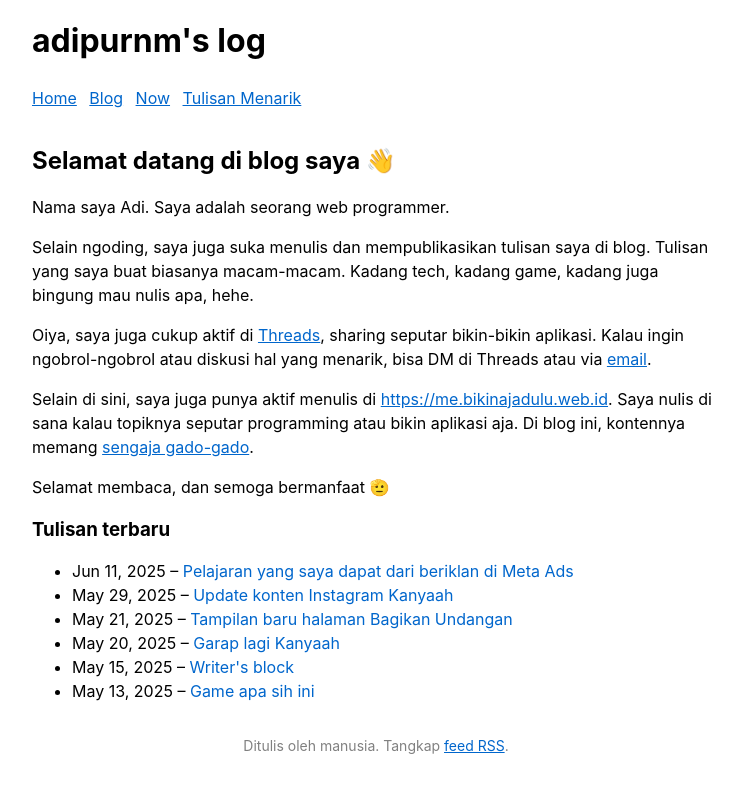
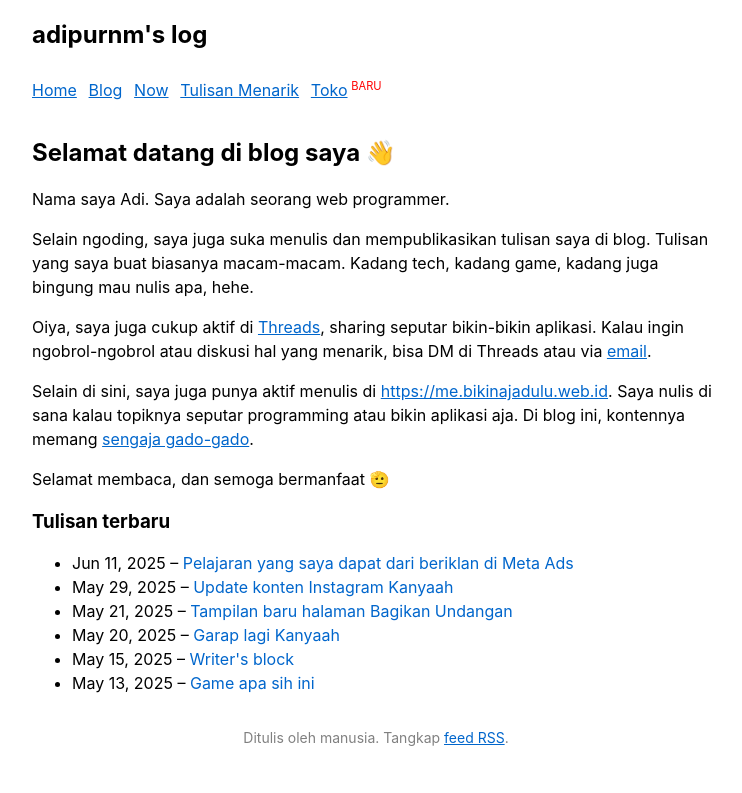
Before and after one commit to adiprnm/weblog, a Jekyll site: the page built from index.html, in a window 1280 px wide. Shown: the top 793 px of the page, without its empty margins (264-1006 px from the left). Built offline with Jekyll 4.4.1, drawn with Linux system fonts in a browser that asks for light colours.

Commit message:
Add new Toko navlink

```diff
--- a/_data/navlinks.yml
+++ b/_data/navlinks.yml
@@ -6,3 +6,6 @@
   url: /now
 - name: Tulisan Menarik
   url: /tulisan-menarik
+- name: Toko
+  url: https://store.adipurnm.my.id
+  text: BARU
--- a/_layouts/default.html
+++ b/_layouts/default.html
@@ -15,10 +15,14 @@
       {% assign links = "/, /blog" | split: ", " %}
       {% assign navlinks = site.data.navlinks | map: "url" %}
       <heading>
-        <h1>{{ site.title }}</h1>
+        <h2>{{ site.title }}</h2>
         <nav class="leading-loose">
           {% for link in site.data.navlinks %}
-            <a class="mr-2" href="{{ link.url }}">{{ link.name }}</a>
+            {% if link.text != "" %}
+              <a href="{{ link.url }}">{{ link.name }}</a><sup class="mr-2 text-red"> <small>{{ link.text }}</small></sup>
+            {% else %}
+              <a class="mr-2" href="{{ link.url }}">{{ link.name }}</a>
+            {% endif %}
           {% endfor %}
         </nav>
       </heading>
```
